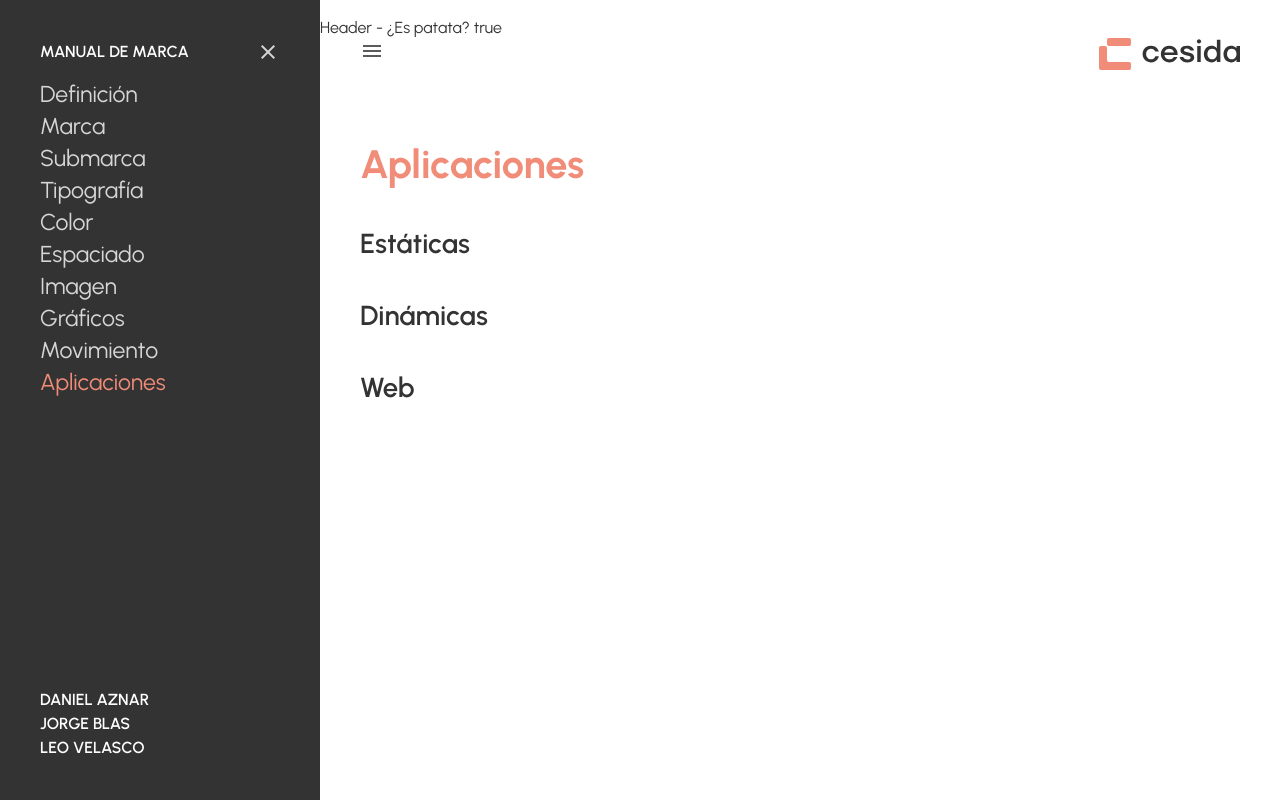
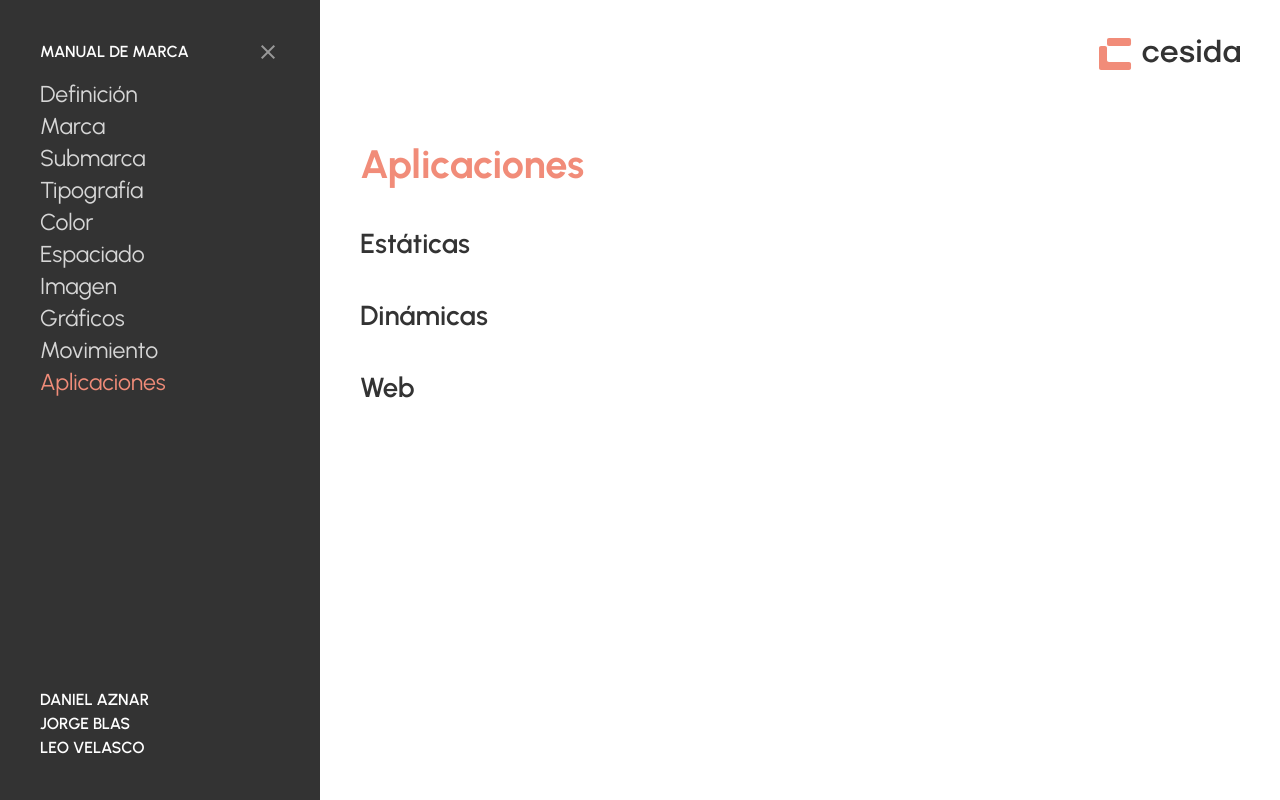
Before and after one commit to leo-velasco-garcia/nuevorepositorio, a Nuxt app: page /aplicaciones in a window 1280 px wide. Built offline with nearby package versions, Linux system fonts and the light colour scheme.

Commit message:
funcionalidadnav

```diff
--- a/components/Boton.vue
+++ b/components/Boton.vue
@@ -18,7 +18,7 @@
         border: 0;
         transition: 200ms ease-in-out;
         padding: 0;
-        opacity: 80%;
+        opacity: 50%;
         background-color: #00000000;
     }
     button:hover{
@@ -30,6 +30,9 @@
     .blanco{
         color: white;
     }
+    .red{
+        color: red;
+    }
     .none{
         display: none;
     }
--- a/components/Header.vue
+++ b/components/Header.vue
@@ -1,19 +1,20 @@
 <script setup>
-    import { inject } from 'vue';
-    const patata = inject('patata')
+    import { ref, computed, inject } from 'vue';
+    const estaabiertoelnav = inject('estaabiertoelnav')
+    const displayburger = computed(() => estaabiertoelnav.value ? 'material-symbols-outlined none' : 'material-symbols-outlined');
+    const anchoheader = computed(() => estaabiertoelnav.value ? 'header' : 'header ancho');
 
     let num = Math.floor(Math.random() * 38) + 1;
     const logoheader = `/header/LogoCesida-${num}.svg`;
 
     function togglePatata() {
-        patata.value = !patata.value
+        estaabiertoelnav.value = !estaabiertoelnav.value
     }
 </script>
 <template>
-    <header class="header">
+    <header :class="anchoheader">
         <NuxtLink to="/"><img :src="logoheader" alt="Logotipo de Cesida"></NuxtLink>
-        <Boton text="menu" sol="material-symbols-outlined" @click="togglePatata"/>
-        <p>Header - ¿Es patata? {{ patata }}</p>
+        <Boton text="menu" :sol="displayburger" @click="togglePatata"/>
 
     </header>
 </template>
@@ -28,6 +29,10 @@
     height: 6.75rem;
     z-index: 999;
     background-color: white;
+}
+
+.ancho{
+    width: 100vw;
 }
 
 .header img {
--- a/components/Nav.vue
+++ b/components/Nav.vue
@@ -1,13 +1,15 @@
 <script setup>
-    import { inject } from 'vue';
-    const patata = inject('patata')
+    import { ref, computed, inject } from 'vue';
+    const estaabiertoelnav = inject('estaabiertoelnav')
+    const displayequis = computed(() => estaabiertoelnav.value ? 'material-symbols-outlined blanco' : 'material-symbols-outlined blanco none');
+    const displaynav = computed(() => estaabiertoelnav.value ? 'nav' : 'nav nomuestra');
     function togglePatata() {
-        patata.value = !patata.value
+        estaabiertoelnav.value = !estaabiertoelnav.value
     }
 </script>
 <template>
-    <nav class="nav">
-        <Boton text="close" sol="material-symbols-outlined blanco" @click="togglePatata"/>
+    <nav :class="displaynav">
+        <Boton text="close" :sol="displayequis" @click="togglePatata"/>
         <div class="arriba">
             <NavHdos text="Manual de marca"/>
             <div class="enlaces">
@@ -43,6 +45,7 @@
         justify-content: space-between;
         padding: 2.5rem;
         gap: 1rem;
+        transition: 200ms ease-out;
     }
     .nav .arriba{
         display: flex;
@@ -68,4 +71,8 @@
         background-color: white;
     }
 
+    .nomuestra{
+        transform: translateX(-150vw);
+    }
+
 </style>
--- a/layouts/default.vue
+++ b/layouts/default.vue
@@ -1,7 +1,8 @@
 <script setup>
-    import { ref, provide } from 'vue';
-    const patata = ref(true)
-    provide('patata', patata)
+    import { ref, provide, computed } from 'vue';
+    const estaabiertoelnav = ref(true);
+    provide('estaabiertoelnav', estaabiertoelnav)
+    const anchobody = computed(() => estaabiertoelnav.value ? 'secnormal' : 'secnormal ancha');
 </script>
 <template>
     <link rel="preconnect" href="https://fonts.googleapis.com">
@@ -11,9 +12,9 @@
     <link rel="stylesheet"
         href="https://fonts.googleapis.com/css2?family=Material+Symbols+Outlined:opsz,wght,FILL,GRAD@20..48,100..700,0..1,-50..200" />
     <div>
-        <Nav :patata="patata"/>
-        <Header :patata="patata"/>
-        <div class="secnormal">
+        <Nav />
+        <Header />
+        <div :class="anchobody">
             <div class="centradora">
                 <slot/>
             </div>
@@ -50,6 +51,10 @@
         right: 0;
         top: 6.5rem;
     }
+
+.ancha {
+    width: 100vw;
+}
 .secnormal .centradora{
     display: flex;
     flex-flow: column;
```
